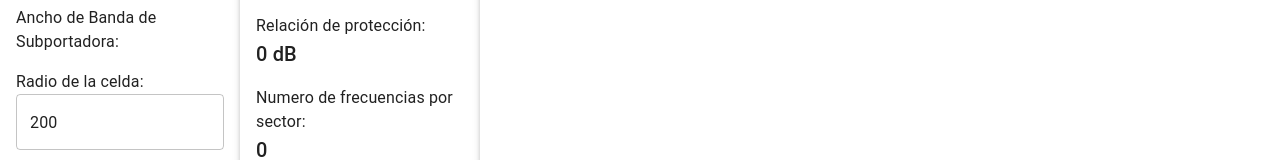
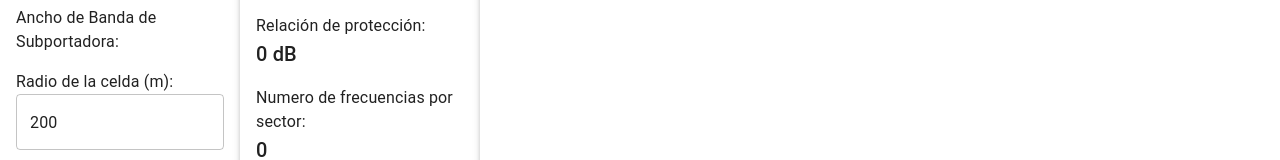
Before and after one commit to MauriVargas17/Calculadora-de-Frecuencias, a React (Create React App) app: page / in a window 1280 px wide. Shown: the part 242-402 px from the top of the page. Built offline with nearby package versions, Linux system fonts and the light colour scheme.

Commit message:
fix: Added measure units in cell radius

```diff
--- a/src/components/FirstSection.jsx
+++ b/src/components/FirstSection.jsx
@@ -152,7 +152,7 @@ const FirstSection = ({ onGenerateResults }) => {
           <Typography variant="h6">{anchoDeBandaSub}</Typography>
         </Grid>
         <Grid item xs={12}>
-          <Typography>Radio de la celda:</Typography>
+          <Typography>Radio de la celda (m):</Typography>
           <TextField
             type="number"
             value={radioCelda}
```
